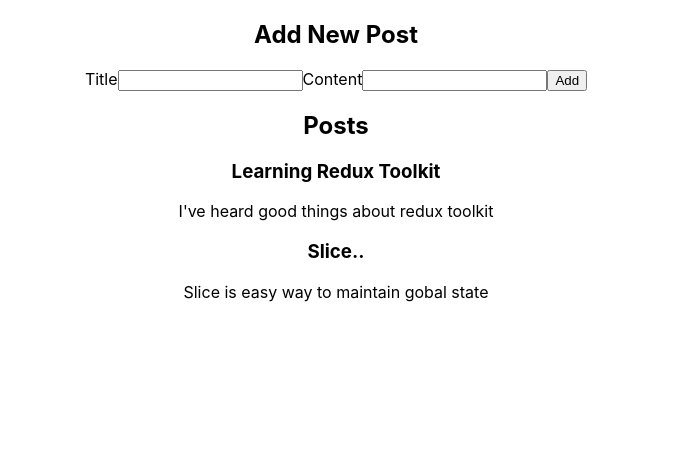
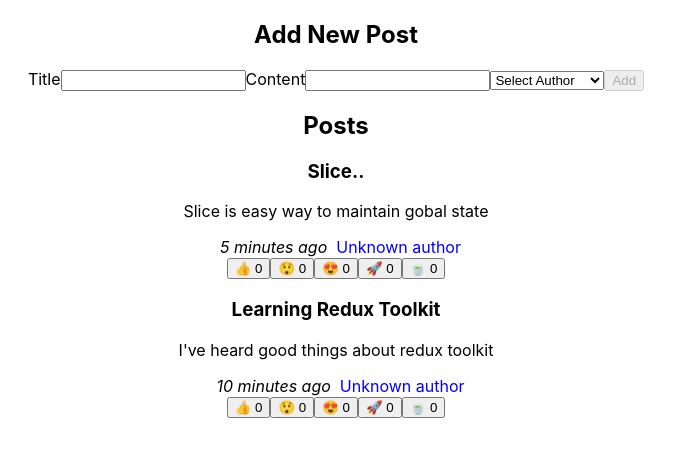
Before and after one commit to karthik9728/Redux, a React (Create React App) app in the folder redux_l02/: page / in a window 1280 px wide. Shown: the top 456 px of the page, without its empty margins (304-979 px from the left). Built offline with nearby package versions, Linux system fonts and the light colour scheme.

Commit message:
Structure and data flow in redux toolkit

```diff
--- a/redux_l02/package.json
+++ b/redux_l02/package.json
@@ -7,6 +7,7 @@
     "@testing-library/jest-dom": "^5.17.0",
     "@testing-library/react": "^13.4.0",
     "@testing-library/user-event": "^13.5.0",
+    "date-fns": "^2.30.0",
     "react": "^18.2.0",
     "react-dom": "^18.2.0",
     "react-redux": "^8.1.2",
--- a/redux_l02/src/app/store.js
+++ b/redux_l02/src/app/store.js
@@ -1,8 +1,10 @@
 import { configureStore } from '@reduxjs/toolkit';
 import postsReducer from '../features/posts/postsSlice';
+import usersReducer from '../features/users/usersSlice';
 
 export const store = configureStore({
   reducer: {
     posts: postsReducer,
+    users: usersReducer,
   },
 });
--- a/redux_l02/src/features/posts/AddPostForm.js
+++ b/redux_l02/src/features/posts/AddPostForm.js
@@ -1,30 +1,42 @@
 import React, { useState } from 'react';
 import { postAdded } from './postsSlice';
-import { useDispatch } from 'react-redux';
-import { nanoid } from '@reduxjs/toolkit';
+import { useDispatch, useSelector } from 'react-redux';
+import { selectAllUsers } from '../users/usersSlice';
 
 const AddPostForm = () => {
   const dispatch = useDispatch();
 
-  const [title, setTitle] = useState();
-  const [content, setContent] = useState();
+  const [title, setTitle] = useState('');
+  const [content, setContent] = useState('');
+  const [userId, setUserId] = useState('');
+
+  //getting users from store
+  const users = useSelector(selectAllUsers);
 
   const onTitleChanged = (e) => setTitle(e.target.value);
   const onContentChanged = (e) => setContent(e.target.value);
+  const onAuthorChanged = (e) => setUserId(e.target.value);
+
+  const canSave = Boolean(title) && Boolean(content) && Boolean(userId);
 
   const submitHandler = (e) => {
     e.preventDefault();
-    const post = {
-      id: nanoid(),
-      title: title,
-      content: content,
-    };
 
-    dispatch(postAdded(title, content));
+    //call function created inside slice
+    dispatch(postAdded(title, content, userId));
 
     setTitle('');
     setContent('');
+    setUserId('');
   };
+
+  const usersOptions = users.map((user) => {
+    return (
+      <option key={user.id} value={user.id}>
+        {user.name}
+      </option>
+    );
+  });
 
   return (
     <section>
@@ -44,7 +56,15 @@
           value={content}
           onChange={onContentChanged}
         />
-        <button type="submit">Add</button>
+        <select id="postAuthor" value={userId} onChange={onAuthorChanged}>
+          <option value="" selected disabled>
+            Select Author
+          </option>
+          {usersOptions}
+        </select>
+        <button type="submit" disabled={!canSave}>
+          Add
+        </button>
       </form>
     </section>
   );
--- /dev/null
+++ b/redux_l02/src/features/posts/PostAuthor.js
@@ -0,0 +1,19 @@
+import React from 'react';
+import { useSelector } from 'react-redux';
+import { selectAllUsers } from '../users/usersSlice';
+
+const PostAuthor = (props) => {
+  const { userId } = props;
+
+  const users = useSelector(selectAllUsers);
+
+  const author = users.find((user) => user.id === userId);
+
+  return (
+    <span style={{ color: 'blue' }}>
+      {author ? author.name : 'Unknown author'}
+    </span>
+  );
+};
+
+export default PostAuthor;
--- a/redux_l02/src/features/posts/PostList.js
+++ b/redux_l02/src/features/posts/PostList.js
@@ -1,15 +1,25 @@
 import React from 'react';
 import { useSelector } from 'react-redux';
 import { selectAllPost } from './postsSlice';
+import PostAuthor from './PostAuthor';
+import TimeAgo from './TimeAgo';
+import ReactionButtons from './ReactionButtons';
 
 const PostList = () => {
   const posts = useSelector(selectAllPost);
 
-  const renderPosts = posts.map((post) => {
+  const orderedPosts = posts
+    .slice()
+    .sort((a, b) => b.date.localeCompare(a.date));
+
+  const renderPosts = orderedPosts.map((post) => {
     return (
       <article key={post.id}>
         <h3>{post.title}</h3>
         <p>{post.content}</p>
+        <TimeAgo timestamp={post.date} />
+        <PostAuthor userId={post.userId} />
+        <ReactionButtons post={post} />
       </article>
     );
   });
--- /dev/null
+++ b/redux_l02/src/features/posts/ReactionButtons.js
@@ -0,0 +1,33 @@
+import React from 'react';
+import { useDispatch } from 'react-redux';
+import { reactionAdded } from './postsSlice';
+
+const reactionEmoji = {
+  thumbsUp: '👍',
+  wow: '😲',
+  heart: '😍',
+  rocket: '🚀',
+  coffee: '🍵',
+};
+
+const ReactionButtons = ({ post }) => {
+  const dispatch = useDispatch();
+
+  const reactionButtons = Object.entries(reactionEmoji).map(([name, emoji]) => {
+    return (
+      <button
+        key={name}
+        type="button"
+        onClick={() => {
+          dispatch(reactionAdded({ postId: post.id, reaction: name }));
+        }}
+      >
+        {emoji} {post.reactions[name]}
+      </button>
+    );
+  });
+
+  return <div>{reactionButtons}</div>;
+};
+
+export default ReactionButtons;
--- /dev/null
+++ b/redux_l02/src/features/posts/TimeAgo.js
@@ -0,0 +1,20 @@
+import React from 'react';
+import { parseISO, formatDistanceToNow } from 'date-fns';
+
+const TimeAgo = ({ timestamp }) => {
+  let timeAgo = '';
+
+  if (timestamp) {
+    const date = parseISO(timestamp);
+    const timePeriod = formatDistanceToNow(date);
+    timeAgo = `${timePeriod} ago`;
+  }
+
+  return (
+    <span title={timestamp}>
+      &nbsp; <i>{timeAgo}</i> &nbsp;
+    </span>
+  );
+};
+
+export default TimeAgo;
--- a/redux_l02/src/features/posts/postsSlice.js
+++ b/redux_l02/src/features/posts/postsSlice.js
@@ -1,15 +1,32 @@
 import { createSlice, nanoid } from '@reduxjs/toolkit';
+import { sub } from 'date-fns';
 
 const initialState = [
   {
     id: 1,
     title: 'Learning Redux Toolkit',
     content: "I've heard good things about redux toolkit",
+    date: sub(new Date(), { minutes: 10 }).toISOString(),
+    reactions: {
+      thumbsUp: 0,
+      wow: 0,
+      heart: 0,
+      rocket: 0,
+      coffee: 0,
+    },
   },
   {
     id: 2,
     title: 'Slice..',
     content: 'Slice is easy way to maintain gobal state',
+    date: sub(new Date(), { minutes: 5 }).toISOString(),
+    reactions: {
+      thumbsUp: 0,
+      wow: 0,
+      heart: 0,
+      rocket: 0,
+      coffee: 0,
+    },
   },
 ];
 
@@ -21,21 +38,37 @@
       reducer(state, action) {
         state.push(action.payload);
       },
-      prepare(title, content) {
+      prepare(title, content, userId) {
         return {
           payload: {
             id: nanoid(),
             title: title,
             content: content,
+            userId: userId,
+            date: new Date().toISOString(),
+            reactions: {
+              thumbsUp: 0,
+              wow: 0,
+              heart: 0,
+              rocket: 0,
+              coffee: 0,
+            },
           },
         };
       },
+    },
+    reactionAdded(state, action) {
+      const { postId, reaction } = action.payload;
+      const existingPost = state.find((post) => post.id === postId);
+      if (existingPost) {
+        existingPost.reactions[reaction]++;
+      }
     },
   },
 });
 
 export const selectAllPost = (state) => state.posts;
 
-export const { postAdded } = postsSlice.actions;
+export const { postAdded, reactionAdded } = postsSlice.actions;
 
 export default postsSlice.reducer;
--- /dev/null
+++ b/redux_l02/src/features/users/usersSlice.js
@@ -0,0 +1,17 @@
+import { createSlice } from '@reduxjs/toolkit';
+
+const initialState = [
+  { id: '1', name: 'Dude Lebowski' },
+  { id: '2', name: 'Neil Young' },
+  { id: '3', name: 'Dave Gray' },
+];
+
+const userSlice = createSlice({
+  name: 'users',
+  initialState,
+  reducers: {},
+});
+
+export const selectAllUsers = (state) => state.users;
+
+export default userSlice.reducer;
```
Also changed, not shown: 1 other file (tests, documents, lock files or other folders).
